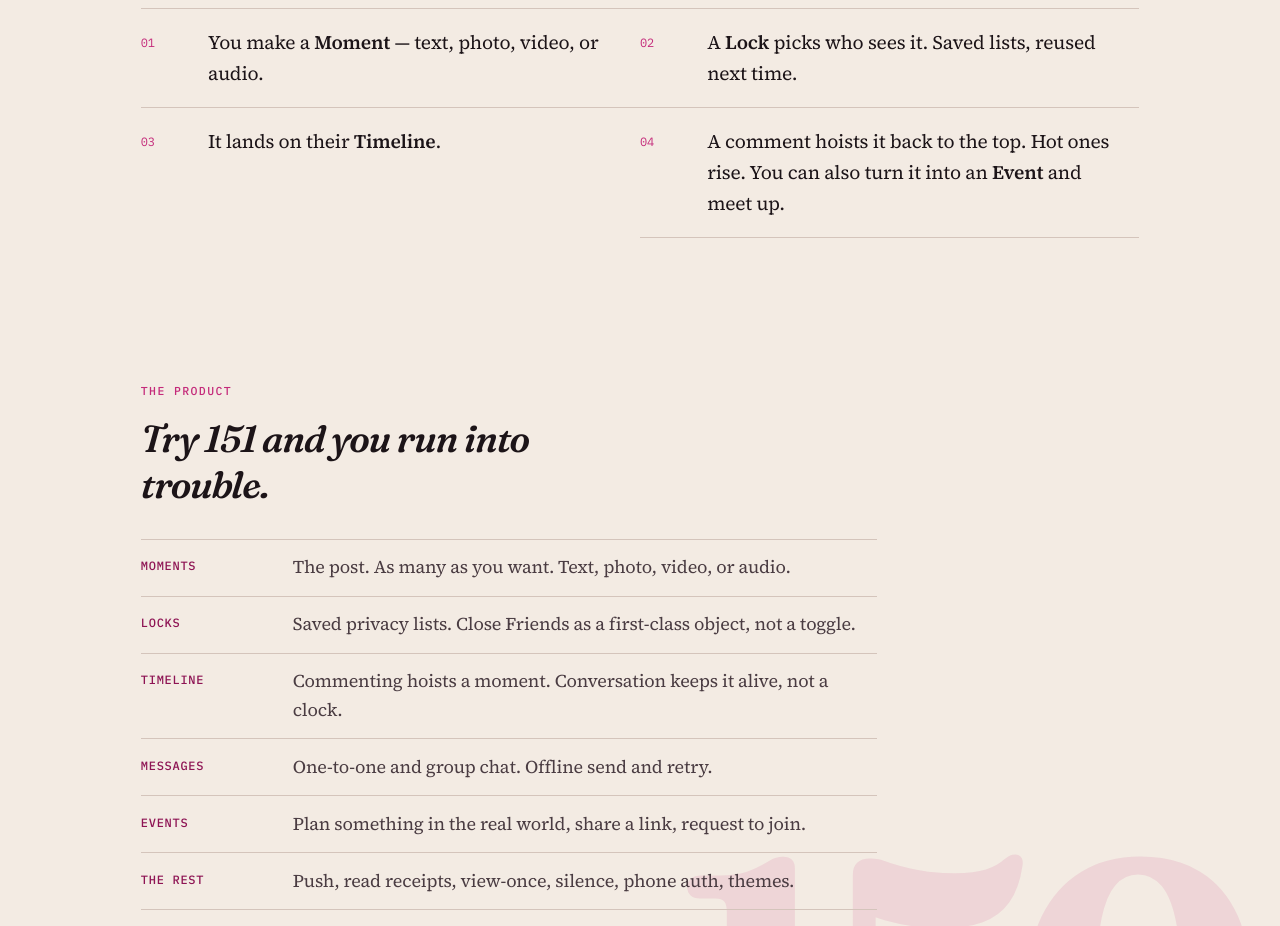
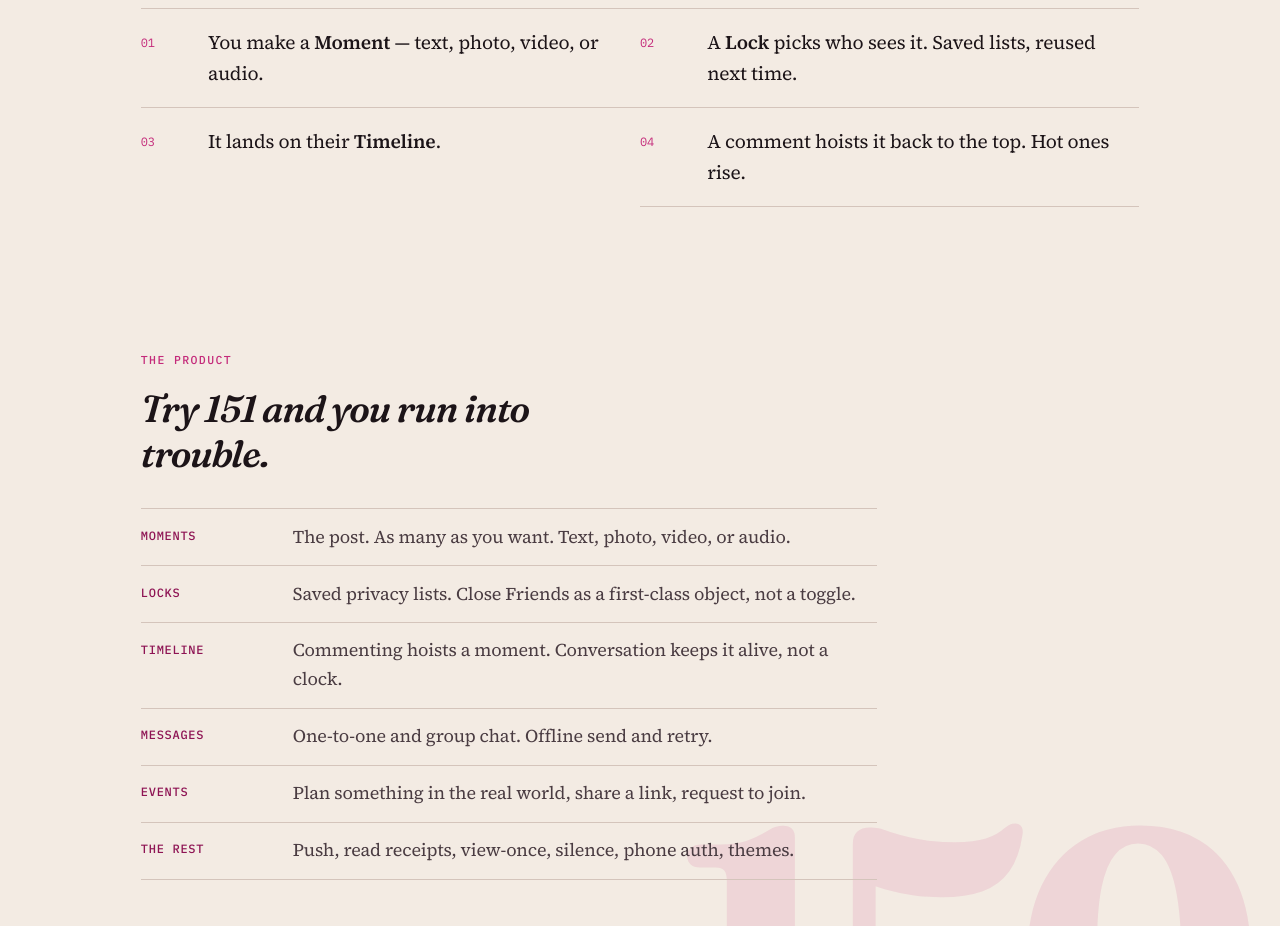
Before and after one commit to yoshirozay/social-media-app, a plain HTML site: page docs/index.html in a window 1280 px wide. Shown: the part 820-1746 px from the top of the page. Drawn offline with Linux system fonts and the light colour scheme.

Commit message:
Remove the Moment-to-Event shortcut. That was not how it worked.

```diff
--- a/docs/index.html
+++ b/docs/index.html
@@ -66,7 +66,7 @@
         </li>
         <li>
           <span class="loop-step">04</span>
-          <p>A comment hoists it back to the top. Hot ones rise. You can also turn it into an <strong>Event</strong> and meet up.</p>
+          <p>A comment hoists it back to the top. Hot ones rise.</p>
         </li>
       </ol>
     </section>
```
Also changed, not shown: README.md.
